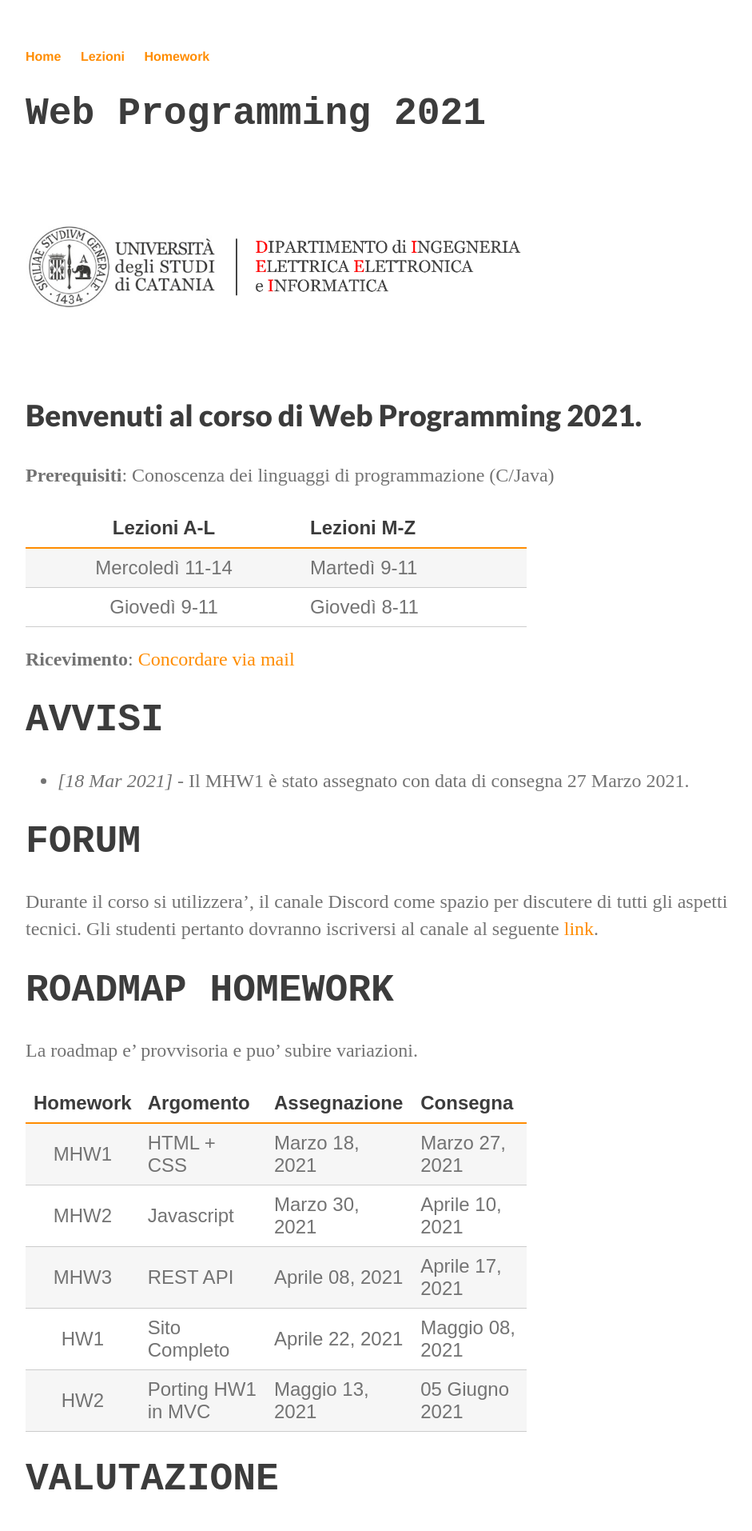
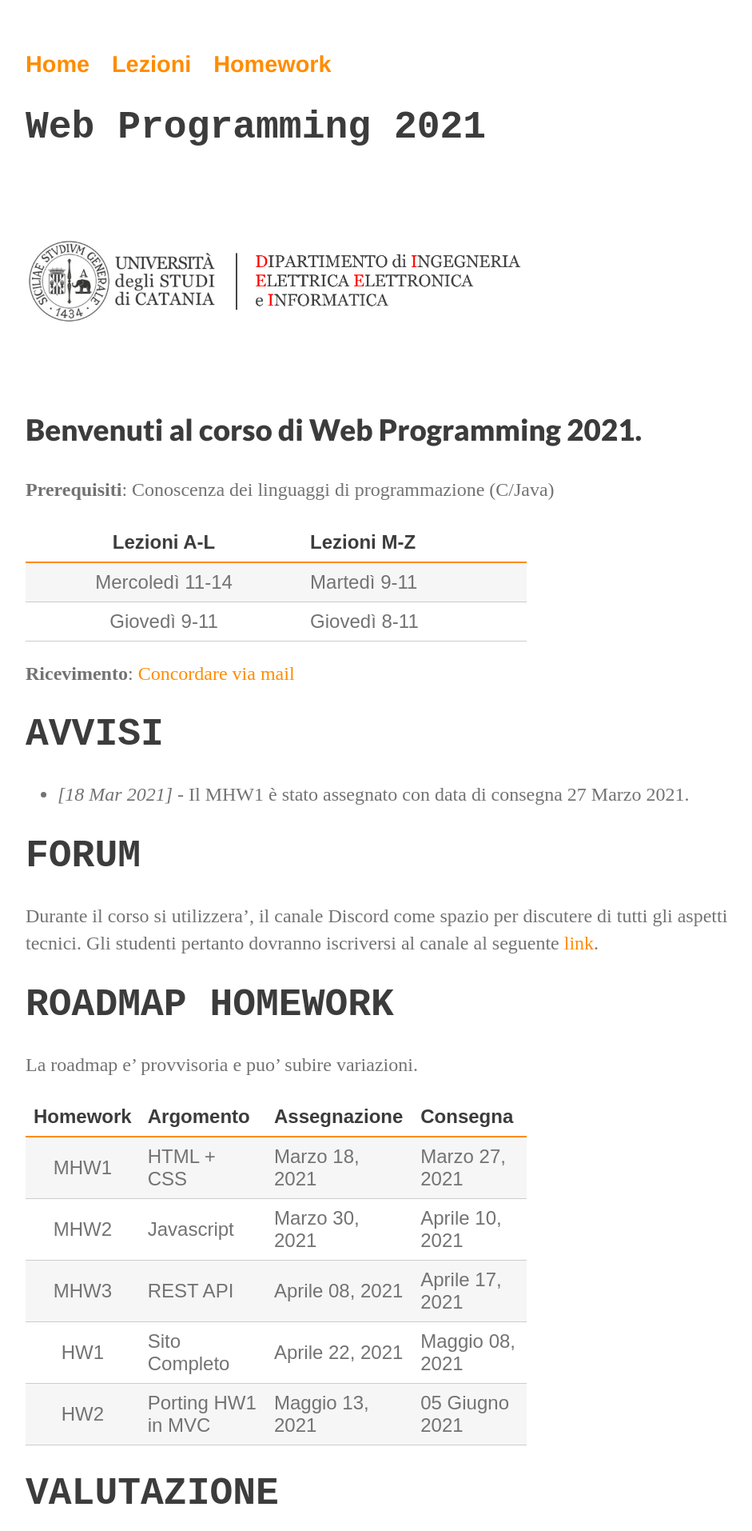
Before and after one commit to perceivelab/database-course, a Jekyll site: the page built from index.md, in a window 1280 px wide. Shown: the top 1914 px of the page at 80% size, without its empty margins (160-1101 px from the left). Built offline with Jekyll 4.4.1, drawn with Linux system fonts in a browser that asks for light colours; our own code applies the rules of GitHub Pages for plain Markdown files.

Commit message:
Update main.css

```diff
--- a/css/main.css
+++ b/css/main.css
@@ -49,7 +49,7 @@
     animation-duration: 3s;
 }
 
-nav ul, footer ul { font-size: 1rem; font-family: 'Helvetica', 'Arial'; padding: 0px; list-style: none; font-weight: bold; }
+nav ul, footer ul { font-size: 1em; font-family: 'Helvetica', 'Arial'; padding: 0px; list-style: none; font-weight: bold; }
 nav ul li, footer ul li { display: inline; margin-right: 20px; }
 
 nav { font-size: 1.8em; color: #6562a8 }
```
